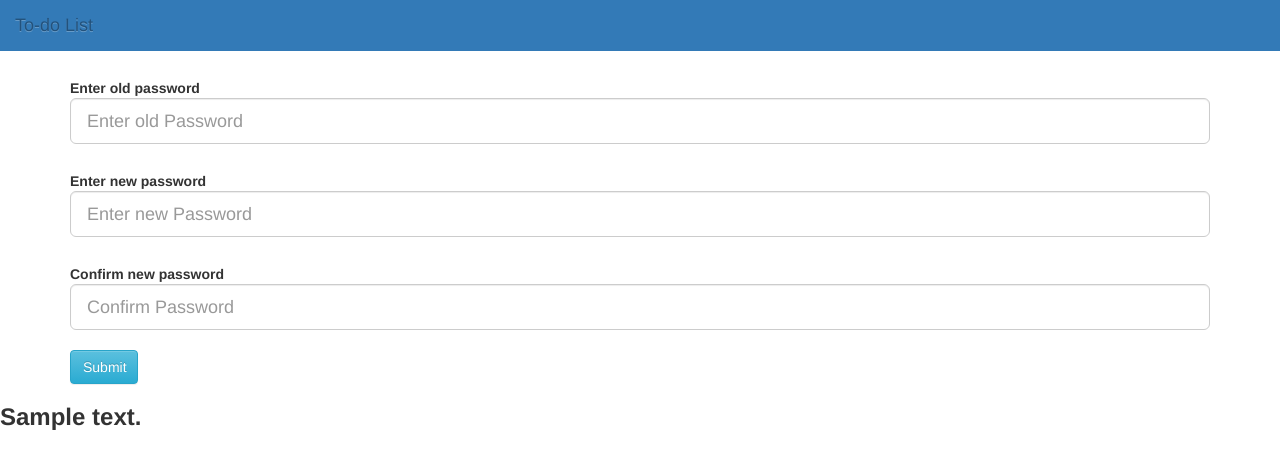
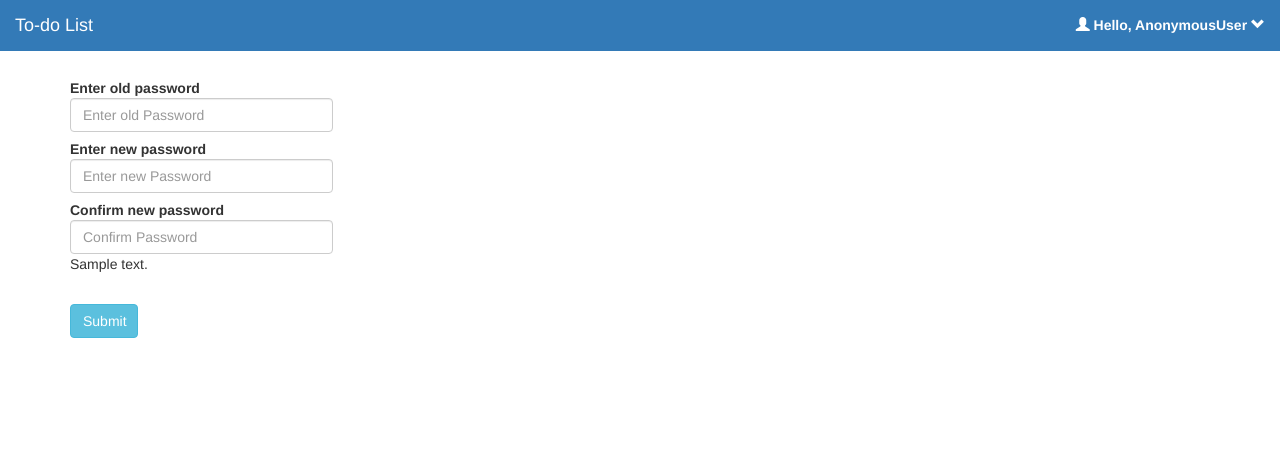
Before and after one commit to kumarisneha/todo_app, a Django app: template templates/change_passwd.html in a window 1280 px wide. Shown: the top 469 px of the page. Run offline with Django 3.2, Linux system fonts and the light colour scheme; data comes from the database, SQL or seed files in the repository; tables that the repository leaves empty hold one stand-in row (values such as "Sample post"); the template is opened without the code that fills it: values that come from a table or form of the project are taken from there, most other values are stand-ins (such as "Sample title", 1, 10 or a date in 2020); parts of the project's set-up code (start-up, migrations or seed data) failed here and were passed over; some libraries are stand-ins or nearby versions.

Commit message:
Added html file for change poassword

```diff
--- a/templates/change_passwd.html
+++ b/templates/change_passwd.html
@@ -1,57 +1,33 @@
-<!DOCTYPE html>
-<html lang="en">
-<head>
-  <title>Bootstrap Example</title>
-  <meta charset="utf-8">
-  <meta name="viewport" content="width=device-width, initial-scale=1">
-  <link rel="stylesheet" href="/static/css/bootstrap.min.css">
-  <link rel="stylesheet" href="/static/custom.css">
-  <link rel="stylesheet" href="/static/css/bootstrap-theme.min.css">
-  <script src="https://ajax.googleapis.com/ajax/libs/jquery/3.2.1/jquery.min.js"></script>
-  <script src="/static/js/bootstrap.min.js"></script>
-
-</head>
-<body>
-<nav class="navbar navbar-static-top" style="background-color: #337ab7;">
-  <div class="container-fluid">
-    <div class="navbar-header">
-      <button type="button" class="navbar-toggle collapsed" data-toggle="collapse" data-target="#bs-example-navbar-collapse-1">
-        <span class="sr-only">Toggle navigation</span>
-        <span class="icon-bar"></span>
-        <span class="icon-bar"></span>
-        <span class="icon-bar"></span>
-      </button>
-      <a class="navbar-brand" href="#">To-do List</a>
-    </div>
-
-    <div class="collapse navbar-collapse" id="bs-example-navbar-collapse-1">
-    </div>
-  </div>
-</nav>
-
-    <div class="container">
-
-
+{% extends "layout.html" %}
+{% block hello_user %} {{user}} {% endblock %}
+{% block text-center %} {{username}} {% endblock %}
+{% block center %} {{emailid}} {% endblock %}
+    {% block container %}
           <form class="form-horizontal" action="/new_password/" method="post">{% csrf_token %}
+          <div class="row">
+             <div class="col-xs-3">
            <div class="control-group">
               <label class="control-label" for="password">Enter old password</label>
               <div class="controls">
-                <input type="password" id="password" name="old_pass" placeholder="Enter old Password" class="form-control input-lg">
+                <input type="password" id="password" name="old_pass" placeholder="Enter old Password" class="form-control input-md">
               </div>
-            </div> <br>
+            </div>
             <div class="control-group">
               <label class="control-label" for="password">Enter new password</label>
               <div class="controls">
-                <input type="password" id="password" name="new_pass" placeholder="Enter new Password" class="form-control input-lg">
+                <input type="password" id="password" name="new_pass" placeholder="Enter new Password" class="form-control input-md">
               </div>
-            </div> <br>
+            </div>
             <div class="control-group">
               <label class="control-label" for="password">Confirm new password</label>
               <div class="controls">
-                <input type="password" id="password" name="confirm_new_pass" placeholder="Confirm Password" class="form-control input-lg">
+                <input type="password" id="password" name="confirm_new_pass" placeholder="Confirm Password" class="form-control input-md">
+                <p class="redtext"> {{text}} </p>
               </div>
-            </div> <br>
-
+            </div>
+            </div>
+            </div>
+            <br>
 
                 <div class="row">
              <div class="col-md-1">
@@ -60,9 +36,10 @@
            </div>
 
         </form>
-   </div>
-<h3><strong>{{text}}</strong></h3>
-
-
-</body>
-</html>
+   {% endblock %}
+{% block calender %}
+         <script type="text/javascript" src="/static/bootstrap-datetimepicker/sample in bootstrap v2/jquery/jquery-1.8.3.min.js" charset="UTF-8"></script>
+<script type="text/javascript" src="/static/bootstrap-datetimepicker/sample in bootstrap v2/bootstrap/js/bootstrap.min.js"></script>
+<script type="text/javascript" src="/static/bootstrap-datetimepicker/js/bootstrap-datetimepicker.js" charset="UTF-8"></script>
+<script type="text/javascript" src="/static/bootstrap-datetimepicker/js/locales/bootstrap-datetimepicker.fr.js" charset="UTF-8"></script>
+</script> {% endblock %}
```
